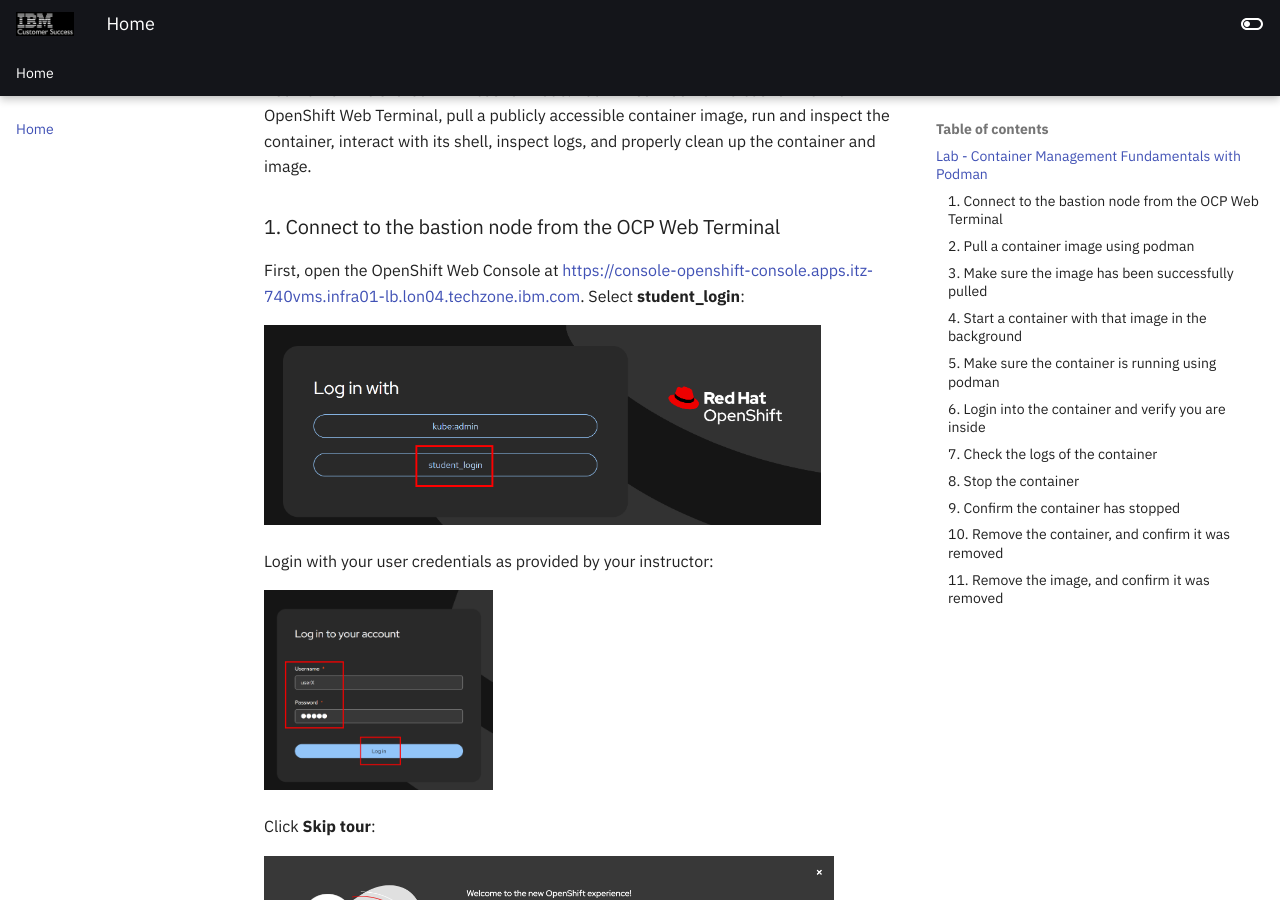
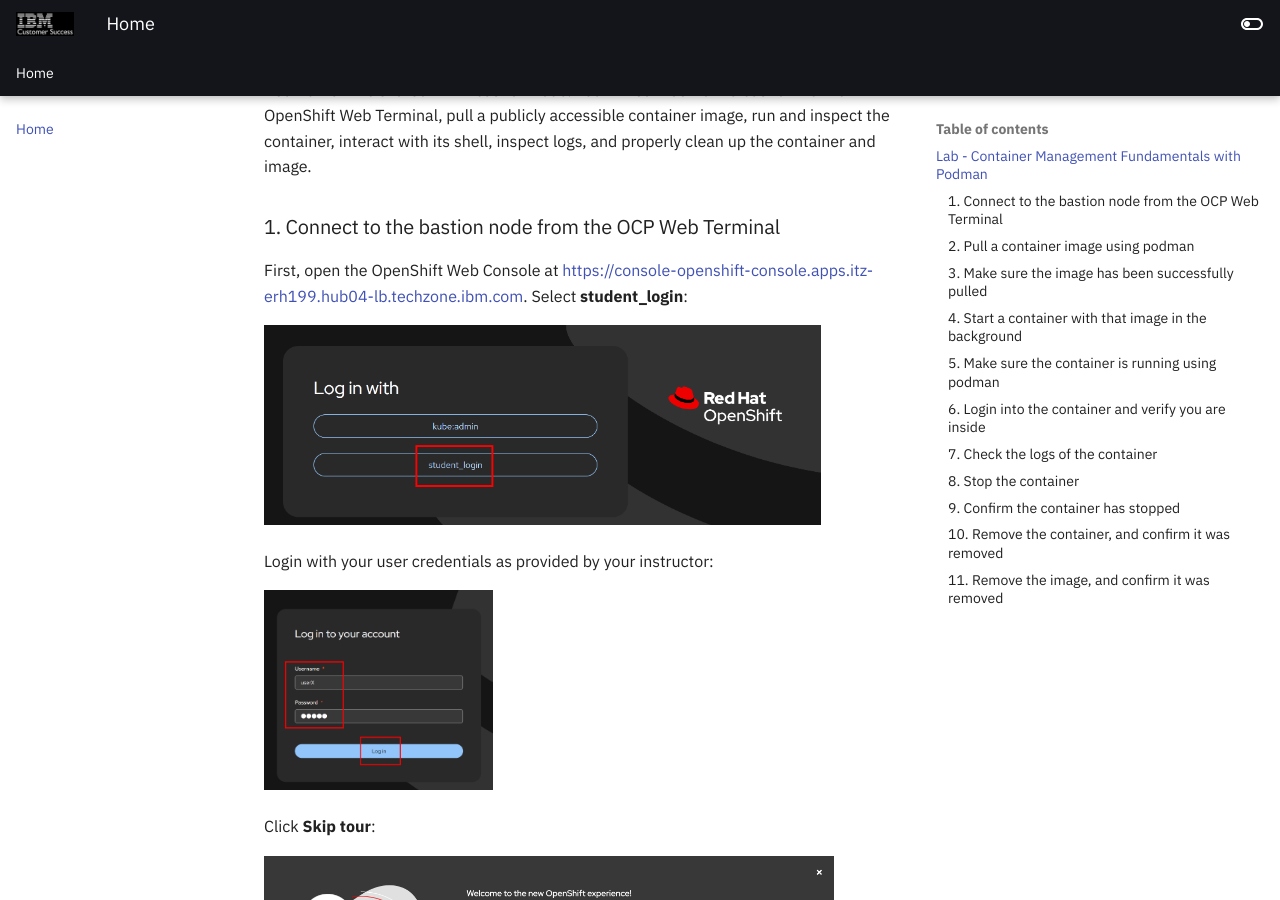
Before and after one commit to jmfusteroIBM/podman-exercise, an MkDocs documentation site: the page built from docs/index.md, in a window 1280 px wide and 900 px high, scrolled down 1196 px. Built offline with MkDocs 1.6.1 and Material for MkDocs 9.7.7, drawn with Linux system fonts in a browser that asks for light colours; some of the changed lines change nothing that is shown.

Commit message:
Updated Techzone Environment URL

```diff
--- a/docs/index.md
+++ b/docs/index.md
@@ -21,7 +21,7 @@
 
 ### 1. Connect to the bastion node from the OCP Web Terminal
 
-First, open the OpenShift Web Console at https://console-openshift-console.apps.itz-740vms.infra01-lb.lon04.techzone.ibm.com. Select **student_login**:
+First, open the OpenShift Web Console at https://console-openshift-console.apps.itz-erh199.hub04-lb.techzone.ibm.com. Select **student_login**:
 
 ![lab-4](images/lab-4.png){: style="max-height:200px"}
 
```
